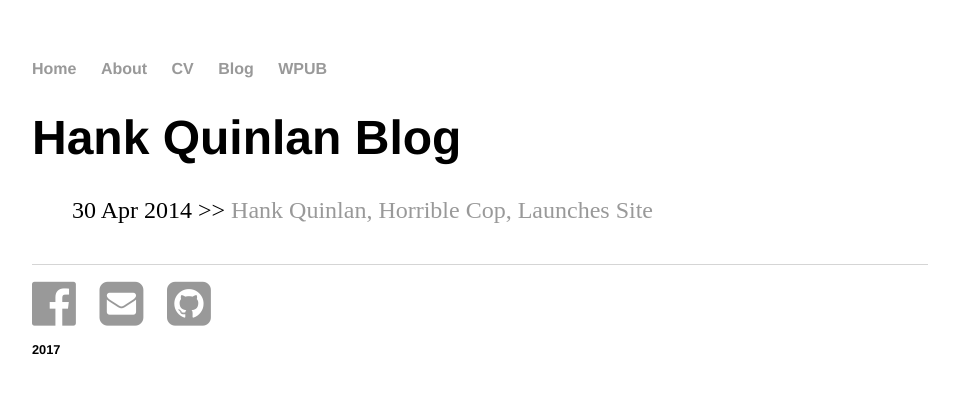
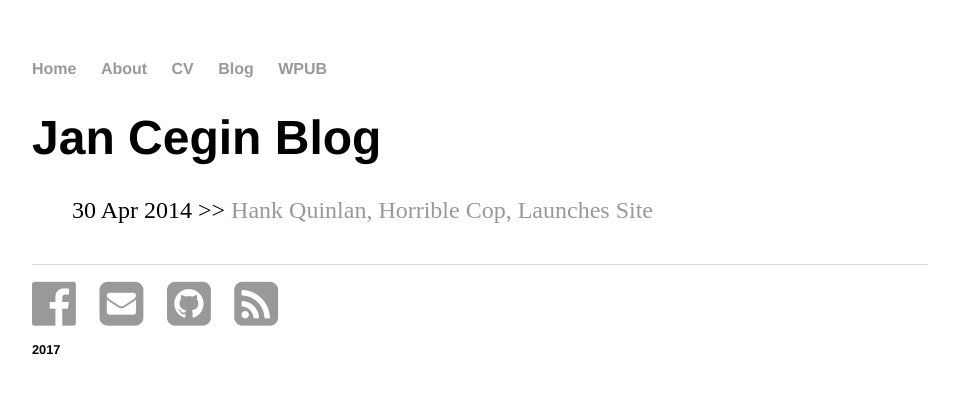
Before and after one commit to xcegin/xcegin.github.io, a Jekyll site: the page built from blog/index.html, in a window 1280 px wide. Shown: the top 394 px of the page, without its empty margins (160-1119 px from the left). Built offline with Jekyll 4.4.1, drawn with Linux system fonts in a browser that asks for light colours.

```diff
--- a/_data/links.yml
+++ b/_data/links.yml
@@ -1,3 +1,4 @@
 facebook_url: https://facebook.com/jan.cegin
 gmail_url: mailto:jan.cegin@gmail.com
 github_url: https://github.com/xcegin
+rss_file: atom.xml
--- a/_includes/footer.html
+++ b/_includes/footer.html
@@ -8,6 +8,11 @@
 
       <li><a href="{{ site.data.links.github_url }}"><i class="fa fa-github-square fa-4x" aria-hidden="true"></i></a></li>
 
+	  {% if page.title == "Jan Cegin Blog" %}
+
+	  <li><a href=" {{ site.data.links.rss_file }} "><i class="fa fa-rss-square fa-4x" aria-hidden="true"></i></a></li>
+
+	  {% endif %}
     </ul>
     <ul class="copyright">
       <li>{{ site.time | date: '%Y' }}</li>
--- a/blog/index.html
+++ b/blog/index.html
@@ -1,6 +1,6 @@
 ---
 layout: default
-title: Hank Quinlan Blog
+title: Jan Cegin Blog
 ---
 	<h1>{{ page.title }}</h1>
 	<ul class="posts">
```
Also changed, not shown: cv/index.md (+8 -0 lines).
